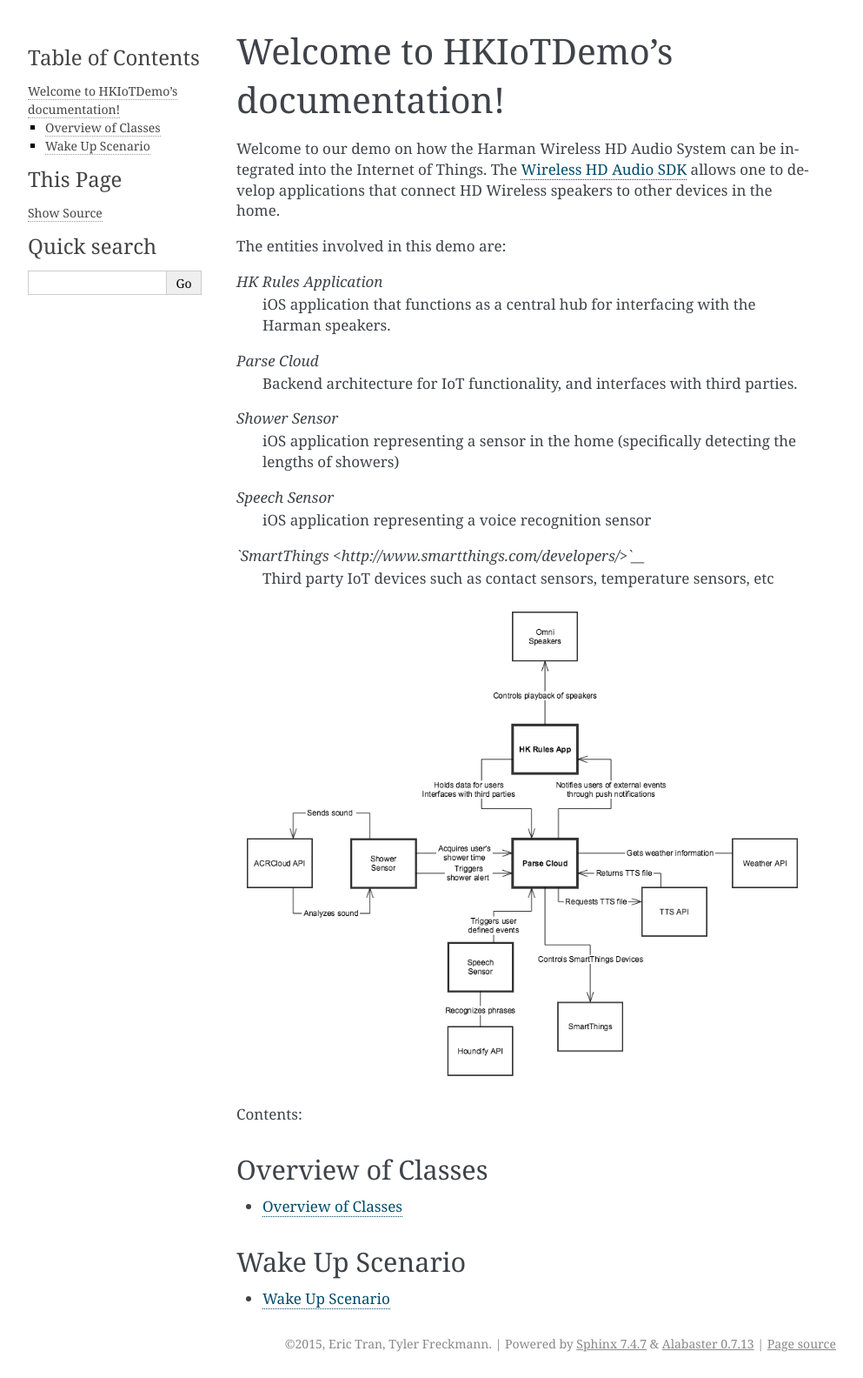
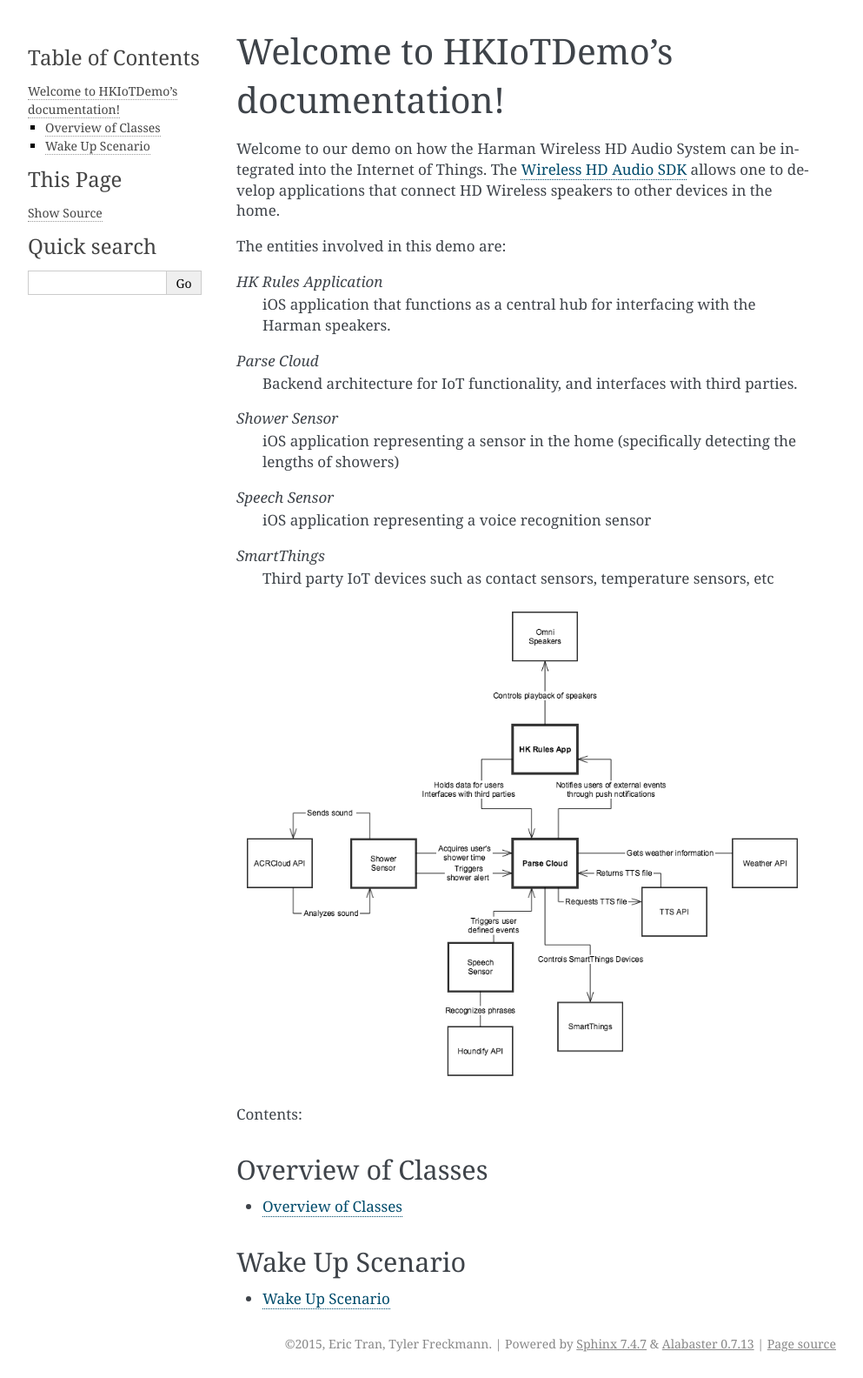
Before and after one commit to tylerfreckmann/HKIoTDemo, a Sphinx documentation site: the page built from docs/source/index.rst, in a window 1280 px wide. Shown: the whole page at 87% size, without its empty margins (148-1141 px from the left). Built offline with Sphinx 7.4.7, drawn with Linux system fonts in a browser that asks for light colours; some of the changed lines change nothing that is shown.

```diff
--- a/docs/source/index.rst
+++ b/docs/source/index.rst
@@ -13,7 +13,7 @@
 	iOS application representing a sensor in the home (specifically detecting the lengths of showers)
 *Speech Sensor*
 	iOS application representing a voice recognition sensor
-*`SmartThings <http://www.smartthings.com/developers/>`__*
+*SmartThings*
 	Third party IoT devices such as contact sensors, temperature sensors, etc
 
 .. figure::  images/iotdemocontextdiagram.png
```
Also changed, not shown: docs/source/images/wakeupsd.png.
